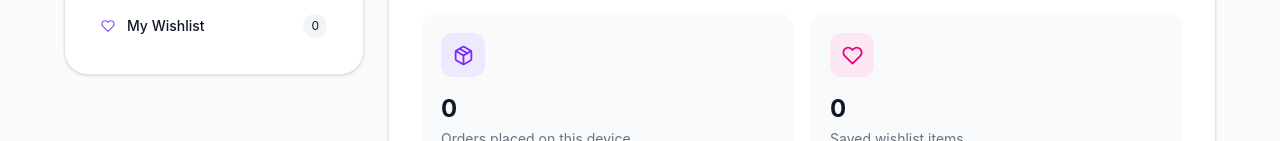
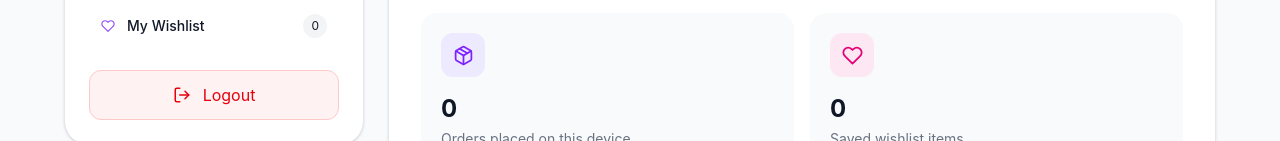
Before and after one commit to Divyanshsingh2612/Avenqio, a React (Vite) app in the folder frontend/: page /profile in a window 1280 px wide. Shown: the part 659-800 px from the top of the page. Built offline with nearby package versions, Linux system fonts and the light colour scheme; no server answers; sample sign-in values are in the browser's storage.

Commit message:
Add logout button to profile page

```diff
--- a/frontend/src/pages/Profile/Profile.jsx
+++ b/frontend/src/pages/Profile/Profile.jsx
@@ -1,6 +1,6 @@
 
 import { useEffect, useState } from "react";
-import { Link } from "react-router-dom";
+import { Link, useNavigate } from "react-router-dom";
 import { useDispatch, useSelector } from "react-redux";
 import {
   FiUser,
@@ -14,10 +14,14 @@ import {
   FiX,
   FiArrowRight,
   FiShield,
+  FiLogOut,
 } from "react-icons/fi";
 
 import api from "../../services/api";
-import { updateUser } from "../../features/auth/authSlice";
+import {
+  updateUser,
+  logout,
+} from "../../features/auth/authSlice";
 
 const EMPTY_PROFILE = {
   fullName: "",
@@ -37,11 +41,23 @@ function readSavedProfile() {
 
 export default function Profile() {
   const dispatch = useDispatch();
+  const navigate = useNavigate();
 
-  const orders = useSelector((state) => state.orders?.items || []);
-  const wishlist = useSelector((state) => state.wishlist?.items || []);
-  const authUser = useSelector((state) => state.auth?.user);
-  const token = useSelector((state) => state.auth?.token);
+  const orders = useSelector(
+    (state) => state.orders?.items || []
+  );
+
+  const wishlist = useSelector(
+    (state) => state.wishlist?.items || []
+  );
+
+  const authUser = useSelector(
+    (state) => state.auth?.user
+  );
+
+  const token = useSelector(
+    (state) => state.auth?.token
+  );
 
   const [editing, setEditing] = useState(false);
   const [saved, setSaved] = useState(false);
@@ -54,12 +70,14 @@ export default function Profile() {
     return {
       ...EMPTY_PROFILE,
       ...localProfile,
-      fullName: authUser?.full_name || localProfile.fullName || "",
-      email: authUser?.email || localProfile.email || "",
+      fullName:
+        authUser?.full_name || localProfile.fullName || "",
+      email:
+        authUser?.email || localProfile.email || "",
     };
   });
 
-  // Fetch the authenticated user's authoritative details from FastAPI.
+  // Fetch the logged-in user's account details.
   useEffect(() => {
     if (!token) {
       setLoading(false);
@@ -90,14 +108,20 @@ export default function Profile() {
       } catch (error) {
         if (cancelled) return;
 
-        console.error("Failed to load authenticated profile:", error);
+        console.error(
+          "Failed to load authenticated profile:",
+          error
+        );
+
         setLoadError(
           error.response?.status === 401
             ? "Your session has expired. Please log in again."
             : "We couldn't load your account details. Please try again."
         );
       } finally {
-        if (!cancelled) setLoading(false);
+        if (!cancelled) {
+          setLoading(false);
+        }
       }
     };
 
@@ -107,6 +131,12 @@ export default function Profile() {
       cancelled = true;
     };
   }, [token, dispatch]);
+
+  // Log out the current user.
+  const handleLogout = () => {
+    dispatch(logout());
+    navigate("/login", { replace: true });
+  };
 
   const updateField = (event) => {
     const { name, value } = event.target;
@@ -123,13 +153,19 @@ export default function Profile() {
     event.preventDefault();
 
     try {
-      // Phone and address are currently local-only fields.
-      localStorage.setItem("avenqio-profile", JSON.stringify(profile));
+      // Phone and address are currently saved locally.
+      localStorage.setItem(
+        "avenqio-profile",
+        JSON.stringify(profile)
+      );
+
       setEditing(false);
       setSaved(true);
     } catch {
       setSaved(false);
-      alert("Unable to save your profile. Please check browser storage.");
+      alert(
+        "Unable to save your profile. Please check browser storage."
+      );
     }
   };
 
@@ -139,8 +175,10 @@ export default function Profile() {
     setProfile({
       ...EMPTY_PROFILE,
       ...localProfile,
-      fullName: authUser?.full_name || localProfile.fullName || "",
-      email: authUser?.email || localProfile.email || "",
+      fullName:
+        authUser?.full_name || localProfile.fullName || "",
+      email:
+        authUser?.email || localProfile.email || "",
     });
 
     setEditing(false);
@@ -189,13 +227,15 @@ export default function Profile() {
   return (
     <main className="min-h-screen bg-gray-50 px-4 py-10 text-gray-900 transition-colors dark:bg-[#09090b] dark:text-white sm:px-6 lg:px-8">
       <div className="mx-auto max-w-6xl">
+        {/* Page heading */}
         <div className="mb-10">
           <p className="mb-2 text-sm font-semibold uppercase tracking-[0.2em] text-violet-600 dark:text-violet-400">
             Your account
           </p>
 
           <h1 className="text-3xl font-bold tracking-tight sm:text-4xl">
-            My Profile<span className="text-violet-600">.</span>
+            My Profile
+            <span className="text-violet-600">.</span>
           </h1>
 
           <p className="mt-3 text-sm text-gray-500 dark:text-gray-400">
@@ -203,12 +243,14 @@ export default function Profile() {
           </p>
         </div>
 
+        {/* Error message */}
         {loadError && (
           <div
             role="alert"
             className="mb-6 flex flex-wrap items-center justify-between gap-3 rounded-xl border border-red-200 bg-red-50 p-4 text-sm text-red-700 dark:border-red-500/20 dark:bg-red-500/10 dark:text-red-300"
           >
             <span>{loadError}</span>
+
             <button
               type="button"
               onClick={() => window.location.reload()}
@@ -273,13 +315,26 @@ export default function Profile() {
                 {wishlist.length}
               </span>
             </Link>
+
+            {/* Logout button */}
+            <button
+              type="button"
+              onClick={handleLogout}
+              className="mt-5 flex w-full items-center justify-center gap-3 rounded-xl border border-red-200 bg-red-50 px-4 py-3 text-sm font-semibold text-red-600 transition hover:bg-red-100 dark:border-red-500/20 dark:bg-red-500/10 dark:text-red-400 dark:hover:bg-red-500/20"
+            >
+              <FiLogOut size={18} />
+              Logout
+            </button>
           </aside>
 
           {/* Personal information */}
           <section className="rounded-3xl border border-gray-200 bg-white p-5 shadow-sm dark:border-white/10 dark:bg-[#111113] sm:p-8">
             <div className="mb-8 flex flex-wrap items-center justify-between gap-4">
               <div>
-                <h2 className="text-xl font-bold">Personal Information</h2>
+                <h2 className="text-xl font-bold">
+                  Personal Information
+                </h2>
+
                 <p className="mt-1 text-sm text-gray-500 dark:text-gray-400">
                   Keep your contact details up to date.
                 </p>
@@ -312,7 +367,14 @@ export default function Profile() {
             <form onSubmit={saveProfile}>
               <div className="grid grid-cols-1 gap-6 sm:grid-cols-2">
                 {fields.map(
-                  ({ name, label, icon: Icon, placeholder, type, required }) => (
+                  ({
+                    name,
+                    label,
+                    icon: Icon,
+                    placeholder,
+                    type,
+                    required,
+                  }) => (
                     <div key={name}>
                       <label className={labelClass} htmlFor={name}>
                         {label}
@@ -328,16 +390,22 @@ export default function Profile() {
                           value={profile[name] || ""}
                           onChange={updateField}
                           placeholder={placeholder}
-                          readOnly={!editing || (name === "fullName" && Boolean(authUser?.full_name)) || (name === "email" && Boolean(authUser?.email))}
+                          readOnly={
+                            !editing ||
+                            (name === "fullName" &&
+                              Boolean(authUser?.full_name)) ||
+                            (name === "email" &&
+                              Boolean(authUser?.email))
+                          }
                           required={editing && required}
                           autoComplete={
                             name === "fullName"
                               ? "name"
                               : name === "email"
-                                ? "email"
-                                : name === "phone"
-                                  ? "tel"
-                                  : "street-address"
+                              ? "email"
+                              : name === "phone"
+                              ? "tel"
+                              : "street-address"
                           }
                           className={`${inputClass} ${
                             !editing ? "cursor-default opacity-80" : ""
@@ -378,7 +446,9 @@ export default function Profile() {
                   <FiPackage size={21} />
                 </div>
 
-                <p className="mt-4 text-2xl font-bold">{orders.length}</p>
+                <p className="mt-4 text-2xl font-bold">
+                  {orders.length}
+                </p>
 
                 <p className="mt-1 text-sm text-gray-500 dark:text-gray-400">
                   Orders placed on this device
@@ -390,7 +460,9 @@ export default function Profile() {
                   <FiHeart size={21} />
                 </div>
 
-                <p className="mt-4 text-2xl font-bold">{wishlist.length}</p>
+                <p className="mt-4 text-2xl font-bold">
+                  {wishlist.length}
+                </p>
 
                 <p className="mt-1 text-sm text-gray-500 dark:text-gray-400">
                   Saved wishlist items
@@ -400,7 +472,9 @@ export default function Profile() {
 
             {/* Shopping call to action */}
             <div className="mt-8 rounded-2xl border border-violet-100 bg-violet-50/70 p-5 dark:border-violet-500/15 dark:bg-violet-500/[0.06]">
-              <h3 className="font-semibold">Shopping with Avenqio</h3>
+              <h3 className="font-semibold">
+                Shopping with Avenqio
+              </h3>
 
               <p className="mt-2 text-sm leading-6 text-gray-600 dark:text-gray-400">
                 Discover products, save your favourites, and manage your
```
